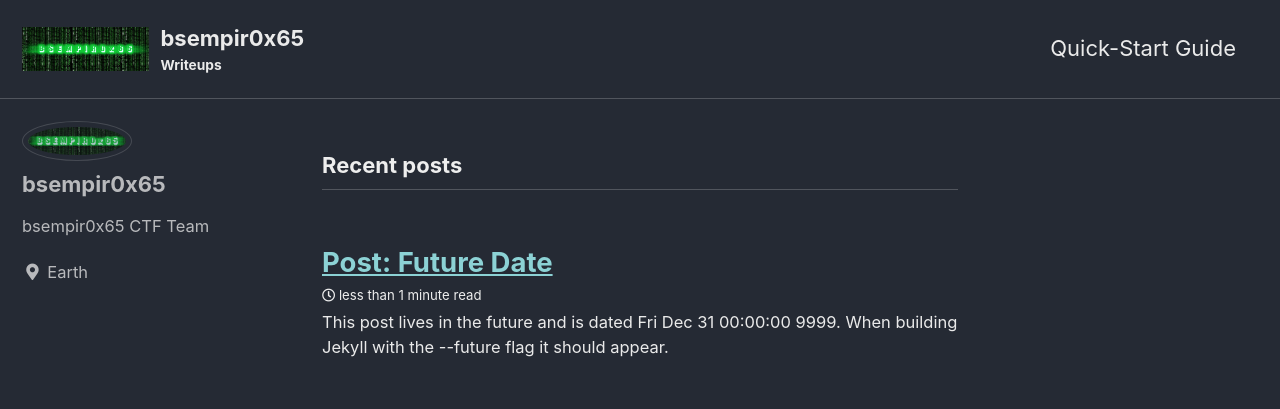
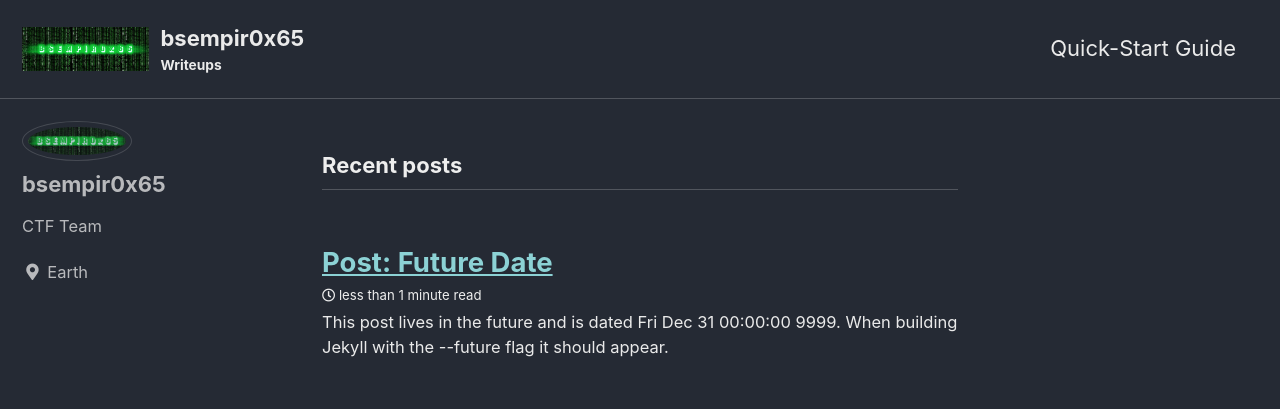
Before and after one commit to soloPFL/bsempir0x65, a Jekyll site: the page built from index.html, in a window 1280 px wide. Shown: the top 409 px of the page. Built offline with Jekyll 4.4.1, drawn with Linux system fonts in a browser that asks for light colours; cached includes are drawn as plain includes; the list of posts is cut into pages by our own code.

Commit message:
Update _config.yml

```diff
--- a/_config.yml
+++ b/_config.yml
@@ -106,7 +106,7 @@ analytics:
 author:
   name             : "bsempir0x65"
   avatar           : "/assets/images/logo.png"
-  bio              : "bsempir0x65 CTF Team"
+  bio              : "CTF Team"
   location         : "Earth"
   email            :
   links:
```
